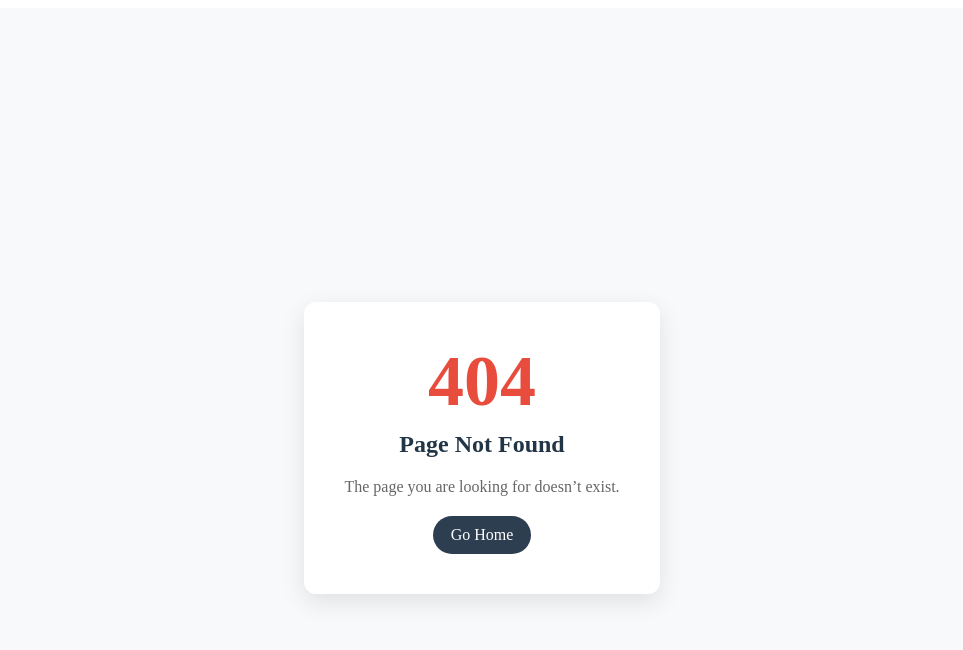
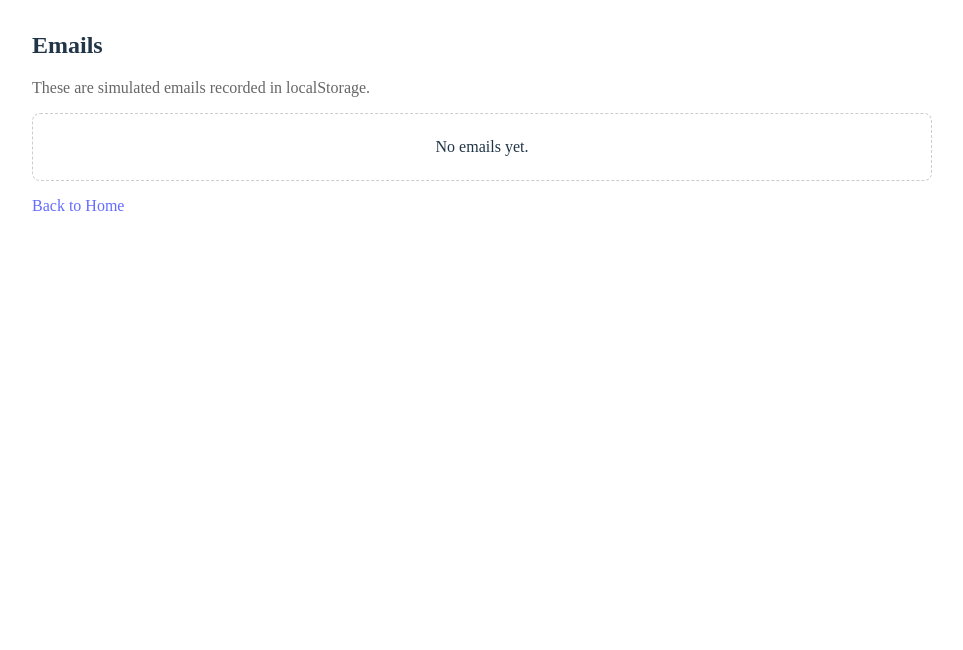
Before and after one commit to dondanu/Thamili-Book-Haven, a React (Vite) app in the folder Thamili/book-shop/: page /emails in a window 1280 px wide. Before the commit this address had no page. Shown: the top 650 px of the page, without its empty margins (158-1121 px from the left). Built offline with nearby package versions, Linux system fonts and the light colour scheme.

Commit message:
subject mail update

```diff
--- a/Thamili/book-shop/src/App.jsx
+++ b/Thamili/book-shop/src/App.jsx
@@ -24,6 +24,7 @@ import SearchTest from './SearchTest';
 import Orders from './Orders';
 import NotFound from './NotFound';
 import Invoice from './Invoice';
+import Emails from './Emails';
 
 
 function App() {
@@ -53,6 +54,7 @@ function App() {
             <Route path="/search" element={<SearchResults />} />
             <Route path="/orders" element={<Orders />} />
             <Route path="/invoice/:orderId" element={<Invoice />} />
+            <Route path="/emails" element={<Emails />} />
             <Route path="/wishlist" element={<Wishlist />} />
             <Route path="/admin" element={<Admin />} />
             <Route path="/search-test" element={<SearchTest />} />
--- /dev/null
+++ b/Thamili/book-shop/src/Emails.jsx
@@ -0,0 +1,43 @@
+import React, { useEffect, useState } from 'react';
+import { Link } from 'react-router-dom';
+
+const Emails = () => {
+	const [emails, setEmails] = useState([]);
+
+	useEffect(() => {
+		try {
+			const raw = localStorage.getItem('emails');
+			setEmails(raw ? JSON.parse(raw) : []);
+		} catch {
+			setEmails([]);
+		}
+	}, []);
+
+	return (
+		<div style={{ maxWidth: 900, margin: '0 auto', padding: 24 }}>
+			<h2 style={{ marginTop: 0 }}>Emails</h2>
+			<p style={{ color: '#666' }}>These are simulated emails recorded in localStorage.</p>
+			{emails.length === 0 ? (
+				<div style={{ padding: 24, border: '1px dashed #ccc', borderRadius: 8, textAlign: 'center' }}>No emails yet.</div>
+			) : (
+				<div style={{ display: 'grid', gap: 12 }}>
+					{emails.slice().reverse().map((m) => (
+						<div key={m.id} style={{ border: '1px solid #eee', borderRadius: 8, padding: 16, background: 'white' }}>
+							<div style={{ display: 'flex', justifyContent: 'space-between', alignItems: 'baseline' }}>
+								<strong>{m.subject}</strong>
+								<span style={{ color: '#888', fontSize: 12 }}>{new Date(m.date).toLocaleString()}</span>
+							</div>
+							<div style={{ color: '#444', marginTop: 6 }}>To: {m.to}</div>
+							<p style={{ marginTop: 8, whiteSpace: 'pre-wrap' }}>{m.body}</p>
+						</div>
+					))}
+				</div>
+			)}
+			<div style={{ marginTop: 16 }}>
+				<Link to="/">Back to Home</Link>
+			</div>
+		</div>
+	);
+};
+
+export default Emails;
```
